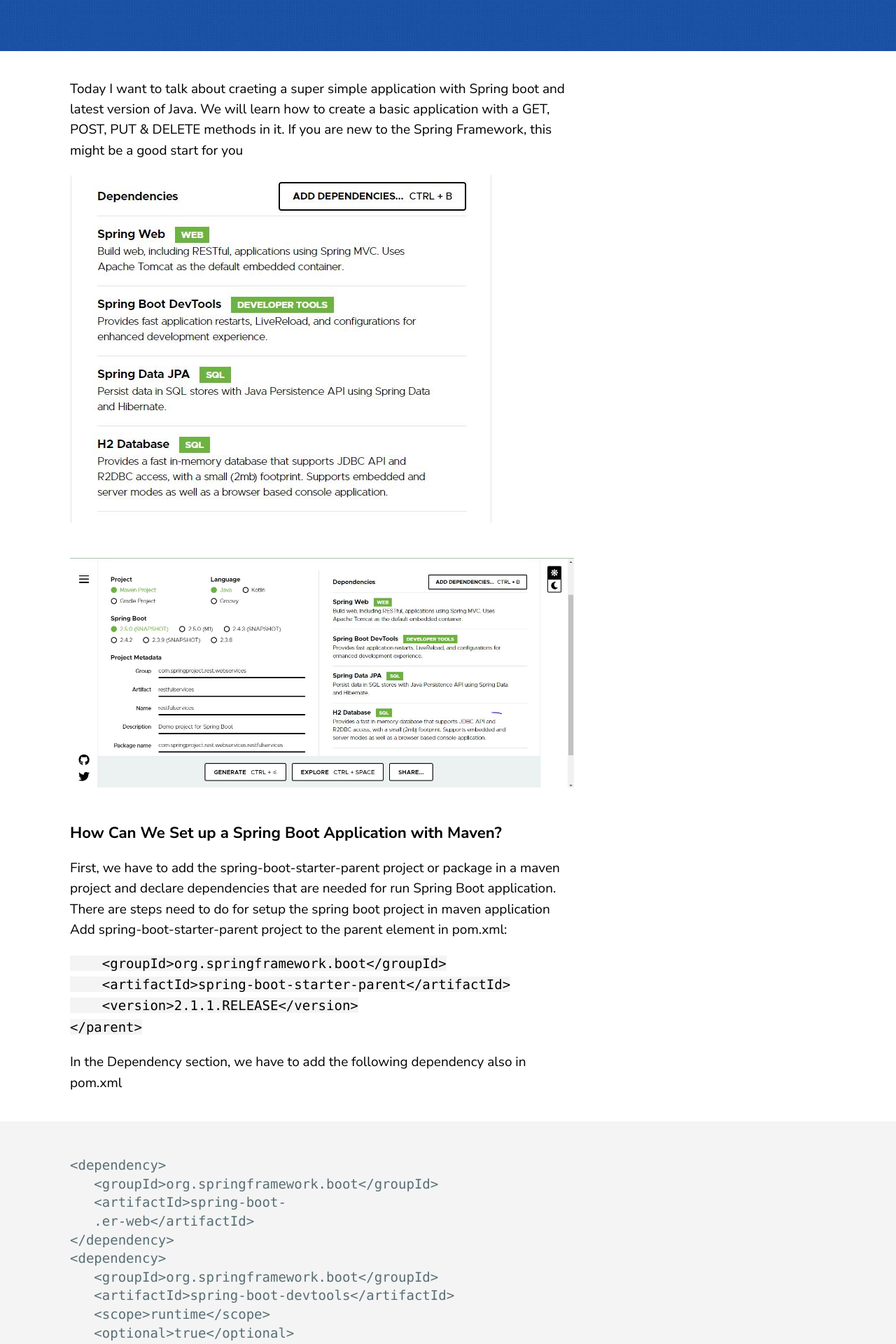
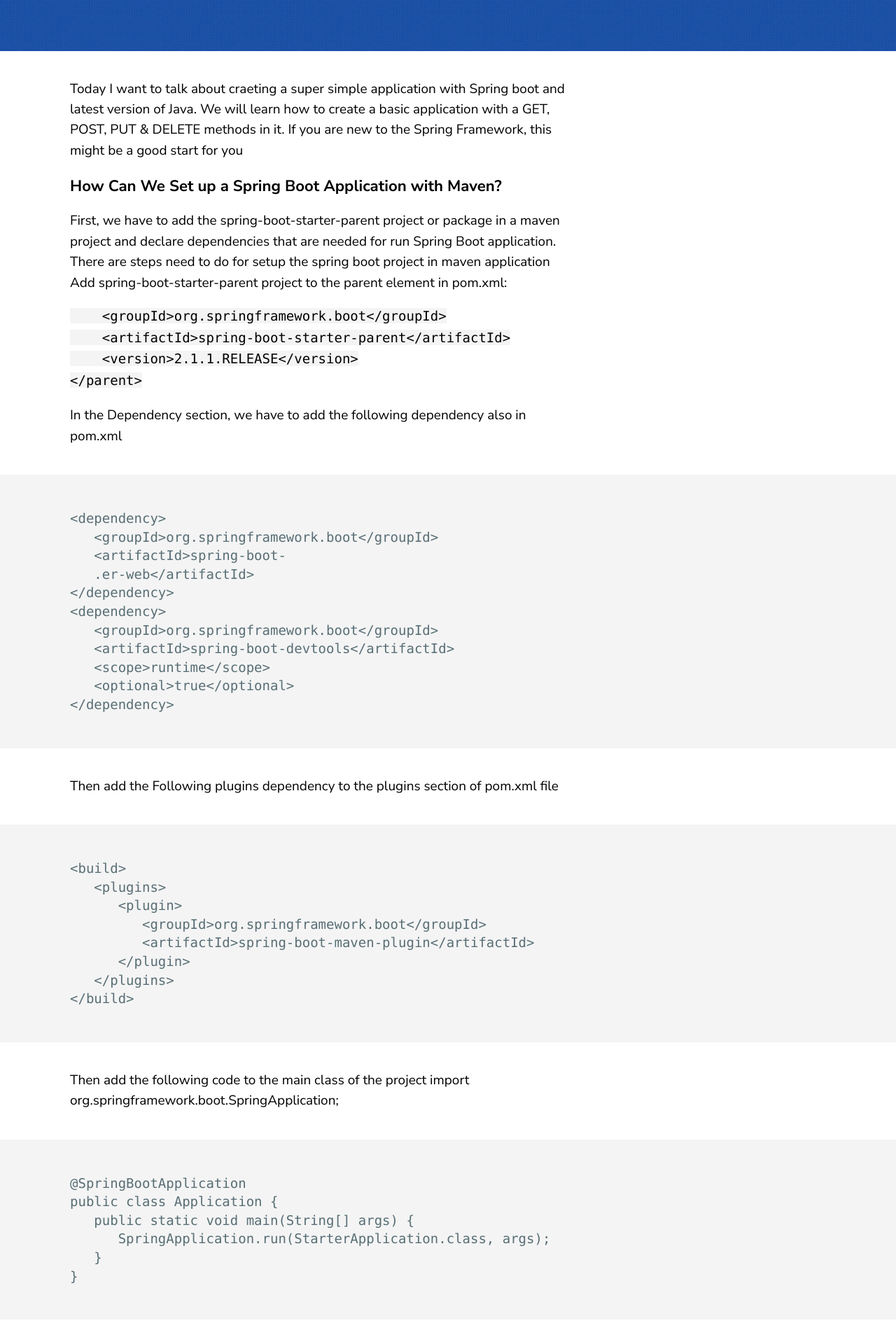
Before and after one commit to 404Kartik/blog.404kartik, a Jekyll site: the page built from _posts/2021-02-14-Simple-Application-with-SpringBoot-Java.markdown, in a window 1280 px wide. Shown: the part 456-2376 px from the top of the page at 70% size. Built offline with Jekyll 4.4.1, drawn with Linux system fonts in a browser that asks for light colours.

Commit message:
Update 2021-02-14-Simple-Application-with-SpringBoot-Java.markdown

```diff
--- a/_posts/2021-02-14-Simple-Application-with-SpringBoot-Java.markdown
+++ b/_posts/2021-02-14-Simple-Application-with-SpringBoot-Java.markdown
@@ -9,8 +9,6 @@ categories: Java SpringBoot RESFTful
 Today I want to talk about craeting a super simple application with Spring boot and latest version of Java.
 We will learn how to create a basic application with a GET, POST, PUT & DELETE methods in it.
 If you are new to the Spring Framework, this might be a good start for you
-![A test imagdce](/assets/dependancies.JPG)
-![A test imaewwefge](/assets/project.JPG)
 
 ### How Can We Set up a Spring Boot Application with Maven?
 First, we have to add the spring-boot-starter-parent project or package in a maven project and declare dependencies that are needed for run Spring Boot application. There are steps need to do for setup the spring boot project in maven application
@@ -69,6 +67,7 @@ Alternatively these steps can be done on the spring boot website as well, go to
 ### Setting up the project online
 - Setting up the project is quite easy from Spring Boot website
 - Your setup should look something like this
+<br>
 ![A test imagdce](/assets/dependancies.JPG)
 ![A test imaewwefge](/assets/project.JPG)
 
```
